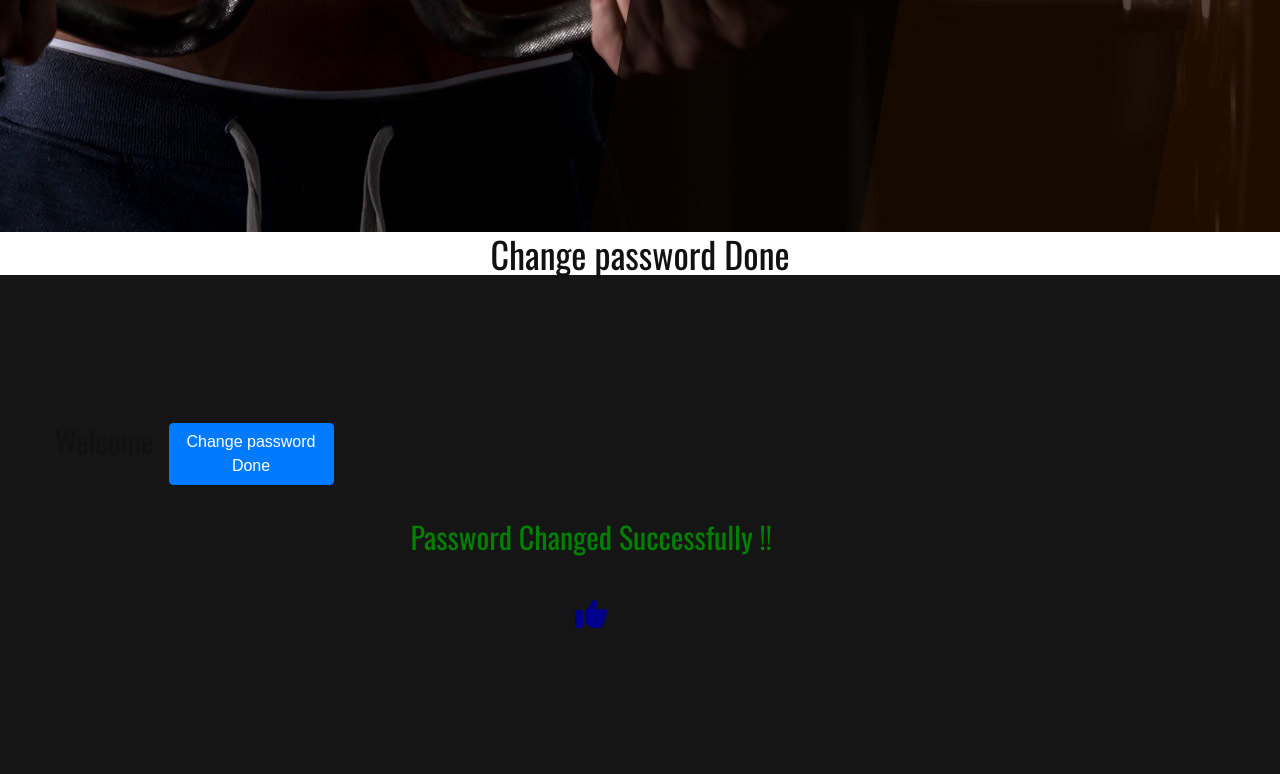
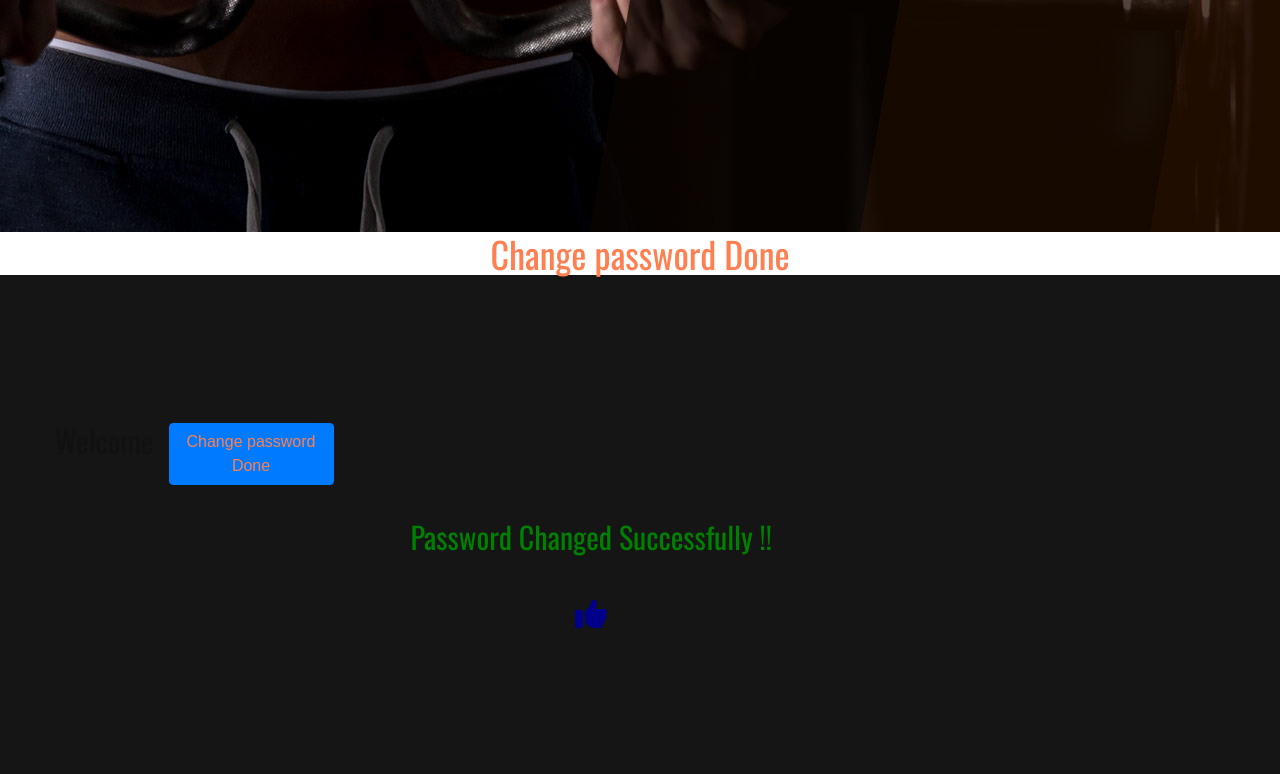
Before and after one commit to shammas01/Host, a Django app: template gymproject/templates/user/passwordcahangedone.html in a window 1280 px wide. Shown: the part 808-1582 px from the top of the page. Run offline with Django 3.2, Linux system fonts and the light colour scheme; the template is opened without the code that fills it, so the values that code supplies are empty; some libraries are stand-ins or nearby versions; some web fonts are replaced.

Commit message:
edited in views

```diff
--- a/gymproject/home/views.py
+++ b/gymproject/home/views.py
@@ -8,7 +8,6 @@ from . forms import CustomerRegistration, CustomerProfileForm
 from django.contrib import messages
 from django.contrib.auth import logout,login
 from django.http import HttpResponse, JsonResponse,HttpResponseBadRequest
-
 from django.contrib.auth.models import User
 from django.utils.http import urlsafe_base64_encode, urlsafe_base64_decode
 from django.core.mail import EmailMessage
--- a/gymproject/templates/user/passwordcahangedone.html
+++ b/gymproject/templates/user/passwordcahangedone.html
@@ -5,7 +5,7 @@
 
 
 {% block content %}
-<h2 class="text-center"> Change password Done </h2>
+<h2 class="text-center" style="color: coral;"> Change password Done </h2>
 <section class="pricing-section spad">
 
 
@@ -15,7 +15,7 @@
         <h3>Welcome {{request.user.username|capfirst}}</h3><br>
          <div class="col-sm-2 border-end">
             <ul class="list-unstyled">
-                <li class="d-grid"><a href="#" class="btn btn-primary" >Change password Done</a></li>
+                <li class="d-grid"><a href="#" class="btn btn-primary" style="color: coral;">Change password Done</a></li>
             </ul>
          </div><br><br><br><br>
          <div class="col-sm-9 offset-sm-1 text-center">
```
